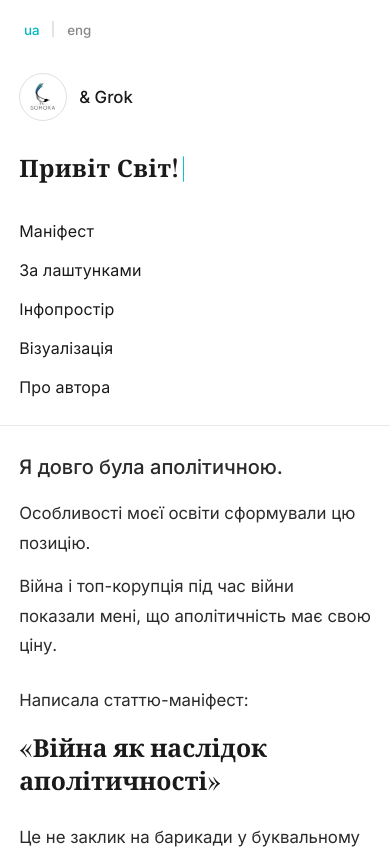
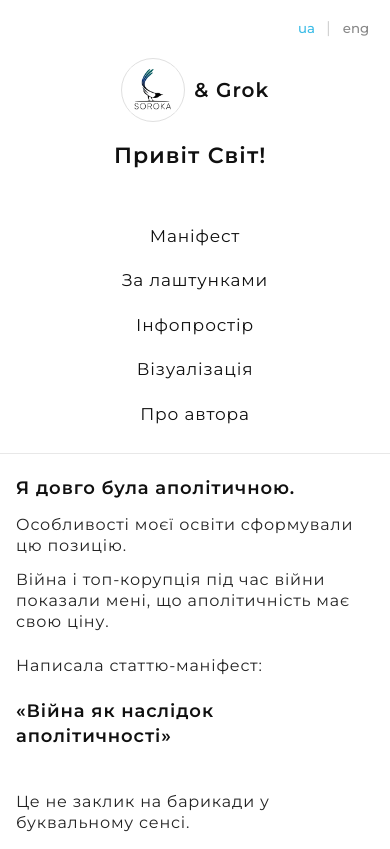
Before and after one commit to soroka2027/manifesto, an Angular app: page / in a window 390 px wide. Shown: the top 849 px of the page. Built offline with nearby package versions, Linux system fonts and the light colour scheme.

Commit message:
Update design: Montserrat fonts, bilingual Hello World animation, mobile layout, manifesto title as link, larger logo

```diff
--- a/src/app/components/hello-world/hello-world.component.ts
+++ b/src/app/components/hello-world/hello-world.component.ts
@@ -1,4 +1,4 @@
-import { Component, OnInit, OnDestroy } from '@angular/core';
+import { Component, Input, OnInit, OnChanges, OnDestroy, SimpleChanges } from '@angular/core';
 import { CommonModule } from '@angular/common';
 
 @Component({
@@ -13,19 +13,20 @@ import { CommonModule } from '@angular/common';
   `,
   styles: [`
     .typing {
-      font-family: 'Playfair Display', Georgia, serif;
-      font-size: 1.8rem;
+      font-family: 'Montserrat', sans-serif;
+      font-size: 28px;
       font-weight: 600;
-      color: #1a1a1a;
-      margin: 1.5rem 0 2rem;
-      min-height: 2.4rem;
-      letter-spacing: 0.02em;
+      color: #101010;
+      margin: 1.2rem 0 1.8rem;
+      min-height: 2.2rem;
+      letter-spacing: 0.05em;
+      text-align: center;
     }
 
     .cursor {
       display: inline-block;
       margin-left: 2px;
-      color: #00b7c2;
+      color: #3CBCE7;
       font-weight: 300;
     }
 
@@ -38,40 +39,72 @@ import { CommonModule } from '@angular/common';
       50% { opacity: 0; }
     }
 
-    @media (max-width: 768px) {
+    @media (max-width: 960px) {
       .typing {
-        font-size: 1.5rem;
-        margin: 1.2rem 0 1.5rem;
+        font-size: 24px;
+        margin: 1rem 0 1.4rem;
+      }
+    }
+
+    @media (max-width: 480px) {
+      .typing {
+        font-size: 22px;
       }
     }
   `]
 })
-export class HelloWorldComponent implements OnInit, OnDestroy {
-  fullText = 'Привіт Світ!';
+export class HelloWorldComponent implements OnInit, OnChanges, OnDestroy {
+  @Input() lang: 'uk' | 'en' = 'uk';
+
   displayedText = '';
   isTyping = true;
   private index = 0;
   private intervalId: any;
 
+  private texts = {
+    uk: 'Привіт Світ!',
+    en: 'Hello World!'
+  };
+
   ngOnInit() {
+    this.restartTyping();
+  }
+
+  ngOnChanges(changes: SimpleChanges) {
+    if (changes['lang'] && !changes['lang'].firstChange) {
+      this.restartTyping();
+    }
+  }
+
+  ngOnDestroy() {
+    this.clearTimer();
+  }
+
+  private restartTyping() {
+    this.clearTimer();
+    this.displayedText = '';
+    this.index = 0;
+    this.isTyping = true;
     this.startTyping();
   }
 
-  ngOnDestroy() {
-    if (this.intervalId) {
-      clearInterval(this.intervalId);
-    }
-  }
-
   private startTyping() {
+    const fullText = this.texts[this.lang];
     this.intervalId = setInterval(() => {
-      if (this.index < this.fullText.length) {
-        this.displayedText += this.fullText.charAt(this.index);
+      if (this.index < fullText.length) {
+        this.displayedText += fullText.charAt(this.index);
         this.index++;
       } else {
         this.isTyping = false;
-        clearInterval(this.intervalId);
+        this.clearTimer();
       }
-    }, 120); // typing speed
+    }, 110);
+  }
+
+  private clearTimer() {
+    if (this.intervalId) {
+      clearInterval(this.intervalId);
+      this.intervalId = null;
+    }
   }
 }
--- a/src/app/pages/home/home.component.html
+++ b/src/app/pages/home/home.component.html
@@ -16,7 +16,8 @@
       </button>
     </div>
 
-    <!-- Logo + & Grok -->
+    <!-- Logo + & Grok (centered group) -->
+    <div class="brand-block">
       <a href="https://x.ai" target="_blank" rel="noopener" class="logo-block">
         <div class="logo-circle">
           <img src="assets/logo.png" alt="SOROKA" class="logo-img" />
@@ -25,7 +26,8 @@
       </a>
 
       <!-- Typing Hello World -->
-    <app-hello-world></app-hello-world>
+      <app-hello-world [lang]="currentLang"></app-hello-world>
+    </div>
 
     <!-- Navigation -->
     <nav class="menu">
@@ -47,7 +49,7 @@
       <p>{{ t.p2 }}</p>
       <p>{{ t.p3 }}</p>
       <p class="mt">{{ t.p4 }}</p>
-      <h2 class="manifest-title">{{ t.title }}</h2>
+      <a [routerLink]="['/manifest']" class="manifest-title">{{ t.title }}</a>
       <p class="mt">{{ t.p5 }}</p>
       <p>{{ t.p6 }}</p>
       <p class="call-to-action">{{ t.p7 }}</p>
--- a/src/app/pages/home/home.component.scss
+++ b/src/app/pages/home/home.component.scss
@@ -1,15 +1,15 @@
 .page {
   display: flex;
   min-height: 100vh;
-  max-width: 1400px;
+  max-width: 1300px;
   margin: 0 auto;
 }
 
 /* ========== LEFT SIDEBAR ========== */
 .sidebar {
-  width: 340px;
-  min-width: 280px;
-  padding: 2.5rem 2rem 2rem 2.5rem;
+  width: 360px;
+  min-width: 300px;
+  padding: 2.5rem 1.5rem 2rem 2.5rem;
   border-right: 1px solid #e8e8e8;
   display: flex;
   flex-direction: column;
@@ -25,7 +25,8 @@
   align-items: center;
   gap: 0.4rem;
   margin-bottom: 2rem;
-  font-size: 0.85rem;
+  font-family: 'Montserrat', sans-serif;
+  font-size: 16px;
   letter-spacing: 0.05em;
   text-transform: uppercase;
 
@@ -33,11 +34,15 @@
     color: #888;
     font-weight: 500;
     padding: 0.15rem 0.3rem;
-    transition: color 0.2s;
+    transition: color 0.25s ease;
+    background: none;
+    border: none;
+    cursor: pointer;
+    font-family: inherit;
 
     &:hover,
     &.active {
-      color: #00b7c2;
+      color: #3CBCE7;
     }
   }
 
@@ -46,22 +51,31 @@
   }
 }
 
+/* Brand block: logo + greeting centered together */
+.brand-block {
+  display: flex;
+  flex-direction: column;
+  align-items: center;
+  margin-bottom: 1.5rem;
+}
+
 /* Logo block */
 .logo-block {
   display: flex;
   align-items: center;
-  gap: 0.75rem;
-  margin-bottom: 0.5rem;
+  justify-content: center;
+  gap: 0.6rem;
   text-decoration: none;
+  margin-bottom: 0.3rem;
 
   &:hover .grok-link {
-    color: #00b7c2;
+    color: #3CBCE7;
   }
 }
 
 .logo-circle {
-  width: 56px;
-  height: 56px;
+  width: 72px;
+  height: 72px;
   border-radius: 50%;
   overflow: hidden;
   border: 1.5px solid #e0e0e0;
@@ -72,86 +86,106 @@
   flex-shrink: 0;
 
   .logo-img {
-    width: 70%;
+    width: 78%;
     height: auto;
     object-fit: contain;
   }
 }
 
 .grok-link {
-  font-size: 1.05rem;
-  font-weight: 500;
-  color: #1a1a1a;
-  transition: color 0.25s;
+  font-family: 'Montserrat', sans-serif;
+  font-size: 22px;
+  font-weight: 600;
+  color: #101010;
+  letter-spacing: 0.05em;
+  transition: color 0.25s ease;
+  white-space: nowrap;
 }
 
-/* Menu */
+/* Menu – left aligned with padding to match brand */
 .menu {
   display: flex;
   flex-direction: column;
-  gap: 0.85rem;
-  margin-top: 0.5rem;
+  gap: 0.9rem;
+  padding-left: 0.5rem;
 }
 
 .menu-link {
-  font-size: 1.05rem;
+  font-family: 'Montserrat', sans-serif;
+  font-size: 18px;
   font-weight: 400;
-  color: #1a1a1a;
+  color: #101010;
   text-decoration: none;
+  letter-spacing: 0.05em;
   transition: color 0.25s ease;
-  letter-spacing: 0.01em;
+  line-height: 130%;
 
   &:hover,
   &.active {
-    color: #00b7c2;
+    color: #3CBCE7;
   }
 }
 
 /* ========== RIGHT CONTENT ========== */
 .content {
   flex: 1;
-  padding: 3.5rem 4rem 3rem 3.5rem;
+  padding: 3.2rem 3.5rem 3rem 3rem;
   display: flex;
   align-items: flex-start;
 }
 
 .text-block {
-  max-width: 620px;
+  max-width: 640px;
 
   p {
-    font-size: 1.1rem;
-    line-height: 1.75;
-    margin-bottom: 0.9rem;
-    color: #2a2a2a;
+    font-family: 'Montserrat', sans-serif;
+    font-size: 18px;
+    font-weight: 400;
+    line-height: 130%;
+    letter-spacing: 0.05em;
+    margin-bottom: 0.85rem;
+    color: #232323;
   }
 
   .lead {
-    font-size: 1.25rem;
-    font-weight: 500;
+    font-size: 22px;
+    font-weight: 600;
+    line-height: 140%;
+    color: #101010;
   }
 
   .mt {
-    margin-top: 1.6rem;
+    margin-top: 1.5rem;
   }
 
   .manifest-title {
-    font-family: 'Playfair Display', Georgia, serif;
-    font-size: 1.55rem;
+    display: inline-block;
+    font-family: 'Montserrat', sans-serif;
+    font-size: 22px;
     font-weight: 600;
-    color: #1a1a1a;
-    margin: 0.6rem 0 1.4rem;
-    line-height: 1.35;
+    line-height: 140%;
+    letter-spacing: 0.05em;
+    color: #101010;
+    text-decoration: none;
+    margin: 0.5rem 0 1.2rem;
+    transition: color 0.25s ease;
+
+    &:hover {
+      color: #3CBCE7;
+      cursor: pointer;
+    }
   }
 
   .call-to-action {
-    margin-top: 2rem;
+    margin-top: 1.8rem;
     font-weight: 500;
-    font-size: 1.15rem;
-    letter-spacing: 0.02em;
+    font-size: 18px;
+    letter-spacing: 0.05em;
+    color: #101010;
   }
 }
 
-/* ========== RESPONSIVE ========== */
+/* ========== RESPONSIVE (tablet & mobile) ========== */
 @media (max-width: 960px) {
   .page {
     flex-direction: column;
@@ -163,41 +197,88 @@
     position: relative;
     border-right: none;
     border-bottom: 1px solid #e8e8e8;
-    padding: 1.5rem 1.5rem 1.8rem;
+    padding: 1.4rem 1.2rem 1.6rem;
+    align-items: stretch;
+  }
+
+  .lang-switch {
+    justify-content: flex-end;
+    margin-bottom: 1.2rem;
+  }
+
+  .brand-block {
+    align-items: center;
+    margin-bottom: 1.2rem;
+  }
+
+  .menu {
+    padding-left: 0;
+    width: 100%;
+    gap: 0.7rem;
+  }
+
+  .menu-link {
+    display: block;
+    width: 100%;
+    text-align: center;
+    padding: 0.35rem 0;
+    font-size: 18px;
   }
 
   .content {
-    padding: 2rem 1.5rem 3rem;
+    padding: 1.8rem 1.4rem 2.5rem;
   }
 
   .text-block {
     max-width: 100%;
+
+    p {
+      font-size: 17px;
+    }
+
+    .lead {
+      font-size: 20px;
+    }
+
+    .manifest-title {
+      font-size: 20px;
+    }
   }
 }
 
 @media (max-width: 480px) {
   .sidebar {
-    padding: 1.2rem 1.2rem 1.5rem;
+    padding: 1.1rem 1rem 1.4rem;
   }
 
   .logo-circle {
-    width: 48px;
-    height: 48px;
+    width: 64px;
+    height: 64px;
+  }
+
+  .grok-link {
+    font-size: 20px;
   }
 
   .menu-link {
-    font-size: 1rem;
+    font-size: 17px;
   }
 
   .content {
-    padding: 1.5rem 1.2rem 2.5rem;
+    padding: 1.4rem 1rem 2.2rem;
   }
 
-  .text-block p {
-    font-size: 1.05rem;
-  }
+  .text-block {
+    p {
+      font-size: 16px;
+    }
 
-  .manifest-title {
-    font-size: 1.35rem;
+    .lead {
+      font-size: 18px;
+    }
+
+    .manifest-title {
+      font-size: 18px;
+    }
   }
 }
--- a/src/index.html
+++ b/src/index.html
@@ -8,7 +8,7 @@
   <link rel="icon" type="image/x-icon" href="favicon.ico">
   <link rel="preconnect" href="https://fonts.googleapis.com">
   <link rel="preconnect" href="https://fonts.gstatic.com" crossorigin>
-  <link href="https://fonts.googleapis.com/css2?family=Playfair+Display:wght@400;600;700&family=Inter:wght@300;400;500;600&display=swap" rel="stylesheet">
+  <link href="https://fonts.googleapis.com/css2?family=Montserrat:ital,wght@0,400;0,500;0,600;0,700;1,700&display=swap" rel="stylesheet">
 </head>
 <body>
   <app-root></app-root>
--- a/src/styles.scss
+++ b/src/styles.scss
@@ -1,33 +1,33 @@
-/* Global styles – based on resume app aesthetic */
+/* Global styles – based on resume app (Montserrat + accent #3CBCE7) */
 * {
   margin: 0;
   padding: 0;
   box-sizing: border-box;
 }
 
+html {
+  scroll-behavior: smooth;
+}
+
 html, body {
   height: 100%;
-  font-family: 'Inter', -apple-system, BlinkMacSystemFont, 'Segoe UI', Roboto, sans-serif;
+  font-family: 'Montserrat', -apple-system, BlinkMacSystemFont, 'Segoe UI', Roboto, sans-serif;
   font-weight: 400;
-  color: #1a1a1a;
+  color: #101010;
   background-color: #ffffff;
-  line-height: 1.6;
+  line-height: 1.3;
+  letter-spacing: 0.05em;
   -webkit-font-smoothing: antialiased;
 }
 
-h1, h2, h3 {
-  font-family: 'Playfair Display', Georgia, serif;
-  font-weight: 600;
-}
-
 a {
+  color: inherit;
   text-decoration: none;
-  color: inherit;
   transition: color 0.25s ease;
 }
 
 a:hover {
-  color: #00b7c2; /* cyan from resume app */
+  color: #3CBCE7;
 }
 
 button {
@@ -36,3 +36,8 @@ button {
   border: none;
   background: none;
 }
+
+img {
+  display: block;
+  max-width: 100%;
+}
```
Lines whose indentation alone changed are shown as unchanged.
